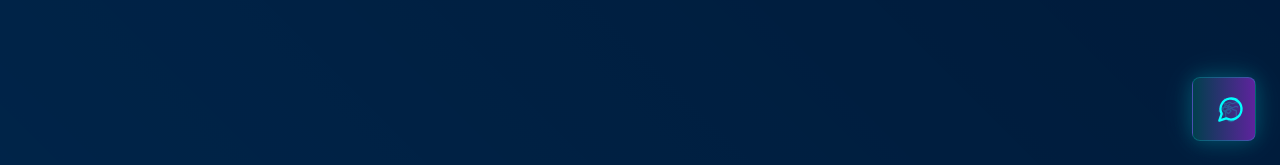
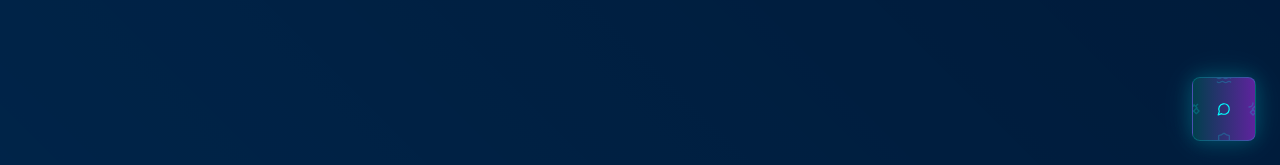
Before and after one commit to ALGOREX-PH/Blue-Sentry-AI, a React (Vite) app: page / in a window 1280 px wide. Shown: the part 635-800 px from the top of the page. Built offline with nearby package versions, Linux system fonts and the light colour scheme.

Commit message:
updated Floating Chatbot

```diff
--- a/src/components/chat/FloatingChat.tsx
+++ b/src/components/chat/FloatingChat.tsx
@@ -23,16 +23,17 @@ export function FloatingChat() {
             className="rounded-full w-16 h-16 p-0 shadow-glow bg-gradient-to-r from-marine to-purple hover:scale-110 transition-all duration-300 relative overflow-hidden group"
           >
             <div className="absolute inset-0 bg-gradient-shine opacity-0 group-hover:opacity-100 transition-opacity duration-500" />
-            <div className="relative z-10 flex items-center justify-center">
-              <MessageCircle className="w-7 h-7 text-aqua" />
-              <div className="absolute inset-0 flex items-center justify-center">
-                <div className="w-full h-full animate-spin-slow opacity-20">
-                  <Waves className="absolute top-0 left-1/2 -translate-x-1/2 w-4 h-4 text-aqua" />
-                  <Shield className="absolute bottom-0 left-1/2 -translate-x-1/2 w-4 h-4 text-aqua" />
-                  <Satellite className="absolute left-0 top-1/2 -translate-y-1/2 w-4 h-4 text-aqua" />
-                </div>
-              </div>
-            </div>
+           <div className="absolute inset-0 flex items-center justify-center">
+             <div className="w-14 h-14 animate-spin-slow opacity-20">
+               <Waves className="absolute top-0 left-1/2 -translate-x-1/2 -translate-y-1/2 w-4 h-4 text-aqua" />
+               <Shield className="absolute bottom-0 left-1/2 -translate-x-1/2 translate-y-1/2 w-4 h-4 text-aqua" />
+               <Satellite className="absolute left-0 top-1/2 -translate-x-1/2 -translate-y-1/2 w-4 h-4 text-aqua" />
+               <Satellite className="absolute right-0 top-1/2 translate-x-1/2 -translate-y-1/2 w-4 h-4 text-aqua transform rotate-90" />
+             </div>
+           </div>
+           <div className="relative z-10 flex items-center justify-center w-full h-full">
+             <MessageCircle className="w-7 h-7 text-aqua" />
+          </div>
           </Button>
 
           {isHovered && (
```
